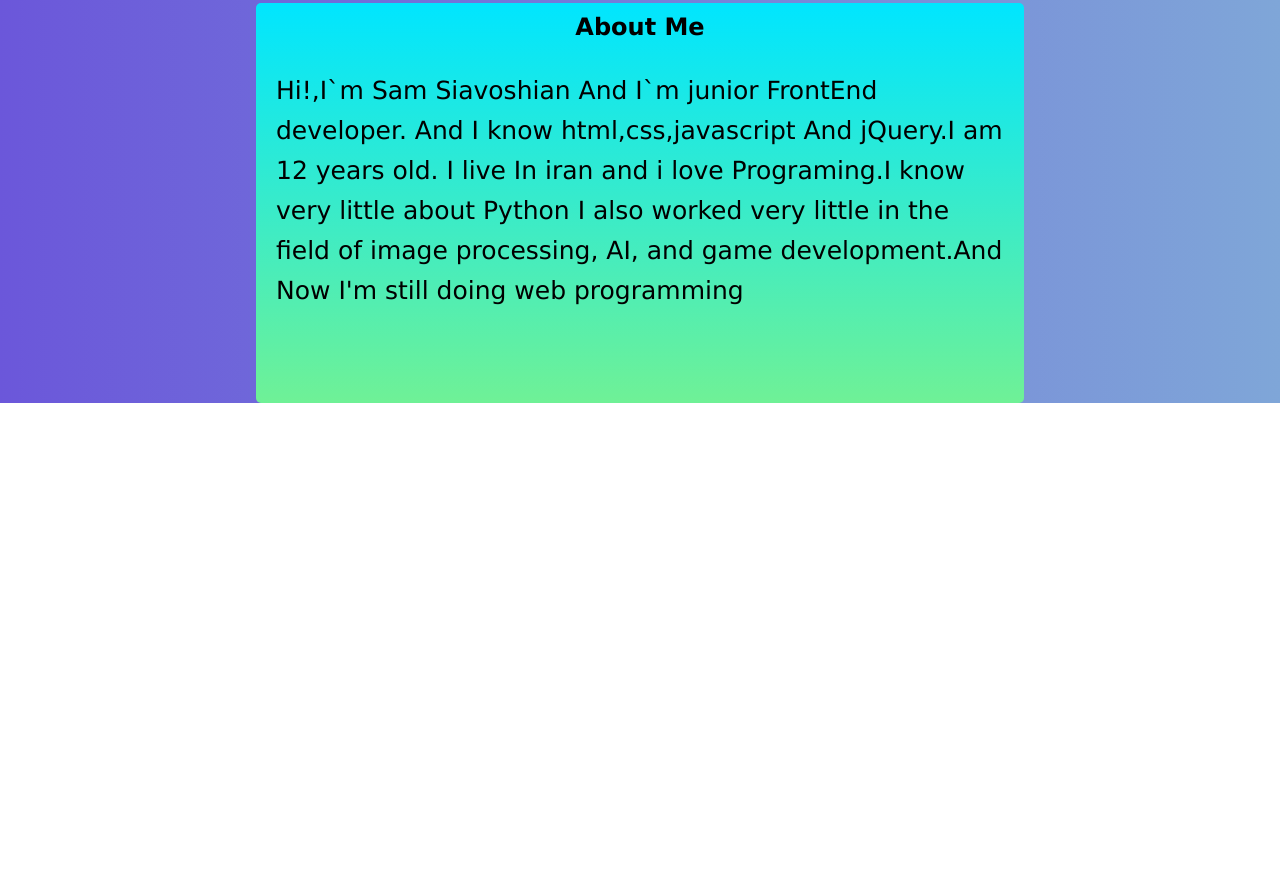
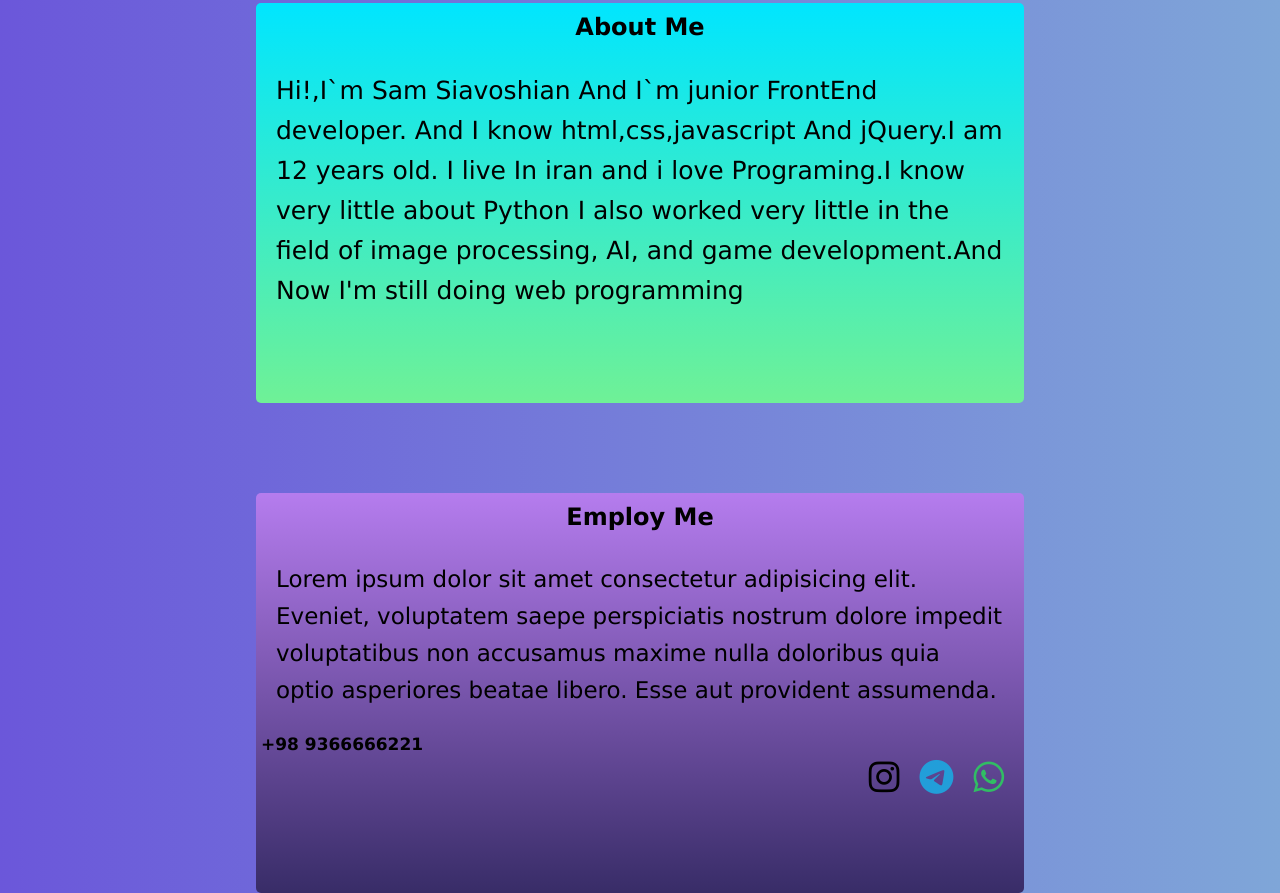
Before and after one commit to sam-siavoshian/Sam-Siavoshian-Web-Site, a plain HTML site: page en/index.html in a window 1280 px wide. Shown: the part 897-1790 px from the top of the page. Before the commit the page ends 1300 px from the top, so only its background shows below. Drawn offline with nearby package versions, Linux system fonts and the light colour scheme.

Commit message:
Sam-Project

```diff
--- a/en/css/style.css
+++ b/en/css/style.css
@@ -40,7 +40,7 @@ html{
   transition: all 0.4s;
 }
 .pc-a:hover {
-  color: #eb8181;
+  color: #555dd6;
 }
 .darkMode {
   background-color: transparent;
@@ -64,7 +64,7 @@ html{
   font-family: Verdana, Geneva, Tahoma, sans-serif;
 }
 .Language:hover {
-  color: #eb8181;
+  color: #6d6fe9;
 }
 .nav-img {
   width: 13%;
@@ -125,3 +125,48 @@ html{
   padding: 20px;
   line-height: 40px;
 }
+/* Creat Employ Section */
+.employ {
+  display: flex;
+  justify-content: center;
+  margin-top: 7%;
+}
+.employ-container {
+  height: 50vh;
+  width: 60%;
+  border-radius: 5px;
+  /* Make Gradient */
+  background: hsla(252, 40%, 29%, 1);
+  background: linear-gradient(90deg, hsla(252, 40%, 29%, 1) 0%, hsla(270, 77%, 71%, 1) 100%);
+  background: -moz-linear-gradient(90deg, hsla(252, 40%, 29%, 1) 0%, hsla(270, 77%, 71%, 1) 100%);
+  background: -webkit-linear-gradient(90deg, hsla(252, 40%, 29%, 1) 0%, hsla(270, 77%, 71%, 1) 100%);
+}
+.employ-title {
+  text-align: center;
+  padding: 10px;
+}
+.employ-description {
+  font-size: 23px;
+  padding: 20px;
+  line-height: 37px;
+}
+/* Make Social Media Icon And Phone Number*/
+.phoneNumber {
+  padding: 5px;
+  font-size: 17px;
+  cursor: pointer;
+}
+.socialMediaIcon-ol {
+  display: flex;
+  justify-content: flex-end;
+}
+.socialMediaIcon {
+  font-size: 35px;
+  margin-right: 20px;
+}
+.fa-telegram {
+  color: #229ED9;
+}
+.fa-whatsapp {
+  color: #31bd64;
+}
--- a/en/index.html
+++ b/en/index.html
@@ -5,7 +5,7 @@
   <meta http-equiv="X-UA-Compatible" content="IE=edge">
   <meta name="viewport" content="width=device-width, initial-scale=1.0">
   <title>Sam Siavoshian</title>
-  <link rel="stylesheet" href="https://pro.fontawesome.com/releases/v5.10.0/css/all.css" integrity="sha384-AYmEC3Yw5cVb3ZcuHtOA93w35dYTsvhLPVnYs9eStHfGJvOvKxVfELGroGkvsg+p" crossorigin="anonymous"/>
+  <link rel="stylesheet" href="https://cdnjs.cloudflare.com/ajax/libs/font-awesome/6.0.0/css/all.min.css" integrity="sha512-9usAa10IRO0HhonpyAIVpjrylPvoDwiPUiKdWk5t3PyolY1cOd4DSE0Ga+ri4AuTroPR5aQvXU9xC6qOPnzFeg==" crossorigin="anonymous" referrerpolicy="no-referrer" />
   <link rel="stylesheet" href="css/style.css">
 </head>
 <body>
@@ -57,6 +57,8 @@
   </section>
 
   <!-- End Creat Work Simple Section-->
+
+  <!-- Start Creat About Me Section-->
   <section class="aboutMe">
     <div class="aboutMe-container">
       <h2 class="aboutMe-title">About Me</h2>
@@ -67,6 +69,27 @@
     <p id="send-user-to-aboutMe"></p>
   </section>
 
+  <!-- End Creat About Me Section-->
+
+  <!-- Start Creat Employ Section-->
+
+  <section class="employ">
+    <div class="employ-container">
+      <h2 class="employ-title">Employ Me</h2>
+      <p class="employ-description">
+        Lorem ipsum dolor sit amet consectetur adipisicing elit. Eveniet, voluptatem saepe perspiciatis nostrum dolore impedit voluptatibus non accusamus maxime nulla doloribus quia optio asperiores beatae libero. Esse aut provident assumenda.
+      </p>
+      <h4 class="phoneNumber"><a href="tel:989366666221"><strong>+98 9366666221</strong></a></h4>
+      <ol class="socialMediaIcon-ol">
+        <li><a href="https://instagram.com/samsiavoshian" target="_blank"><i class="fa-brands fa-instagram socialMediaIcon"></i></a></li>
+        <li><a href="https://t.me/sami_siavoshian" target="_blank"><i class="fa-brands fa-telegram socialMediaIcon"></i></a></li>
+        <li><a href="https://wa.me/989366666221" target="_blank"><i class="fa-brands fa-whatsapp socialMediaIcon"></i></a></li>
+      </ol>
+    </div>
+  </section>
+
+  <!-- End Creat Employ Section-->
+
 
   <!-- Link Js Files -->
   <script src="https://ajax.googleapis.com/ajax/libs/jquery/3.6.0/jquery.min.js"></script>
--- a/fa/css/style.css
+++ b/fa/css/style.css
@@ -65,7 +65,7 @@ html{
   font-family: Verdana, Geneva, Tahoma, sans-serif;
 }
 .Language:hover {
-  color: #eb8181;
+  color: #6d6fe9;
 }
 .nav-img {
   width: 13%;
```
Also changed, not shown: fa/index.html (+5 -6 lines).
